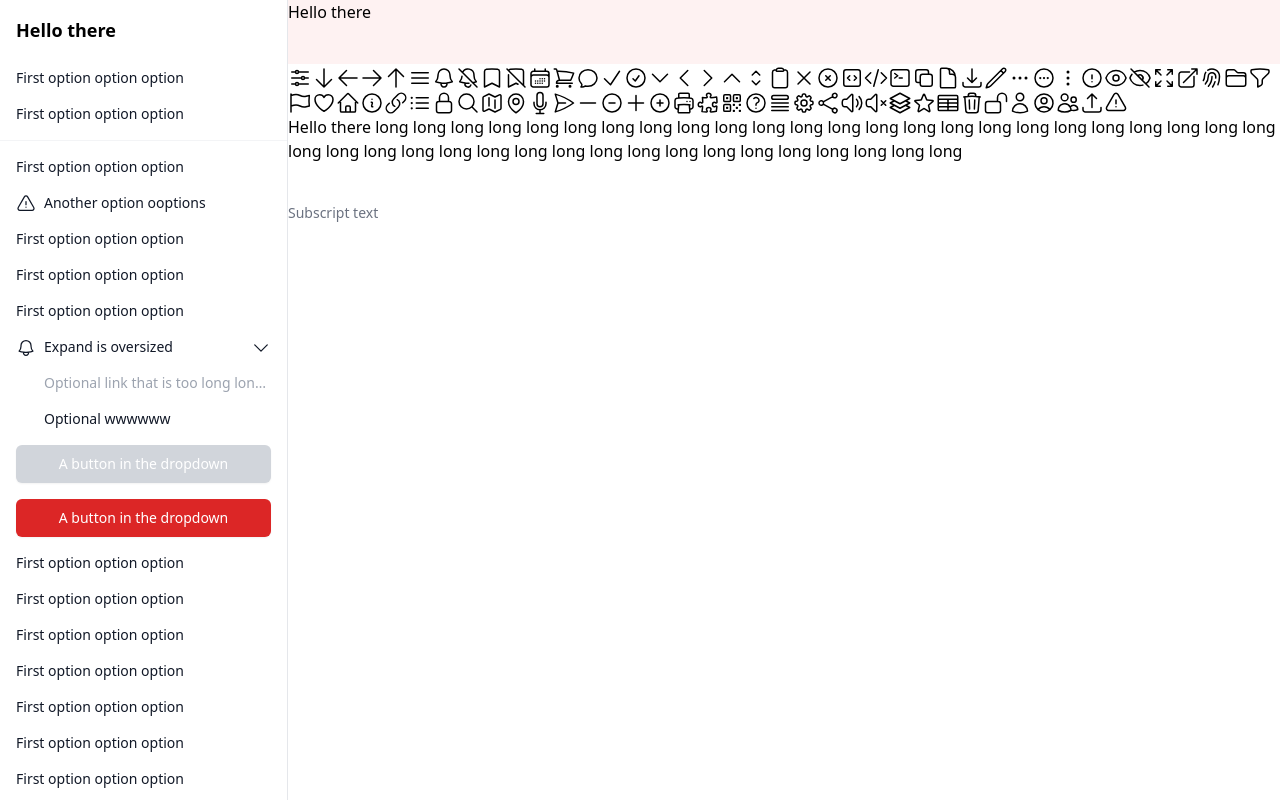
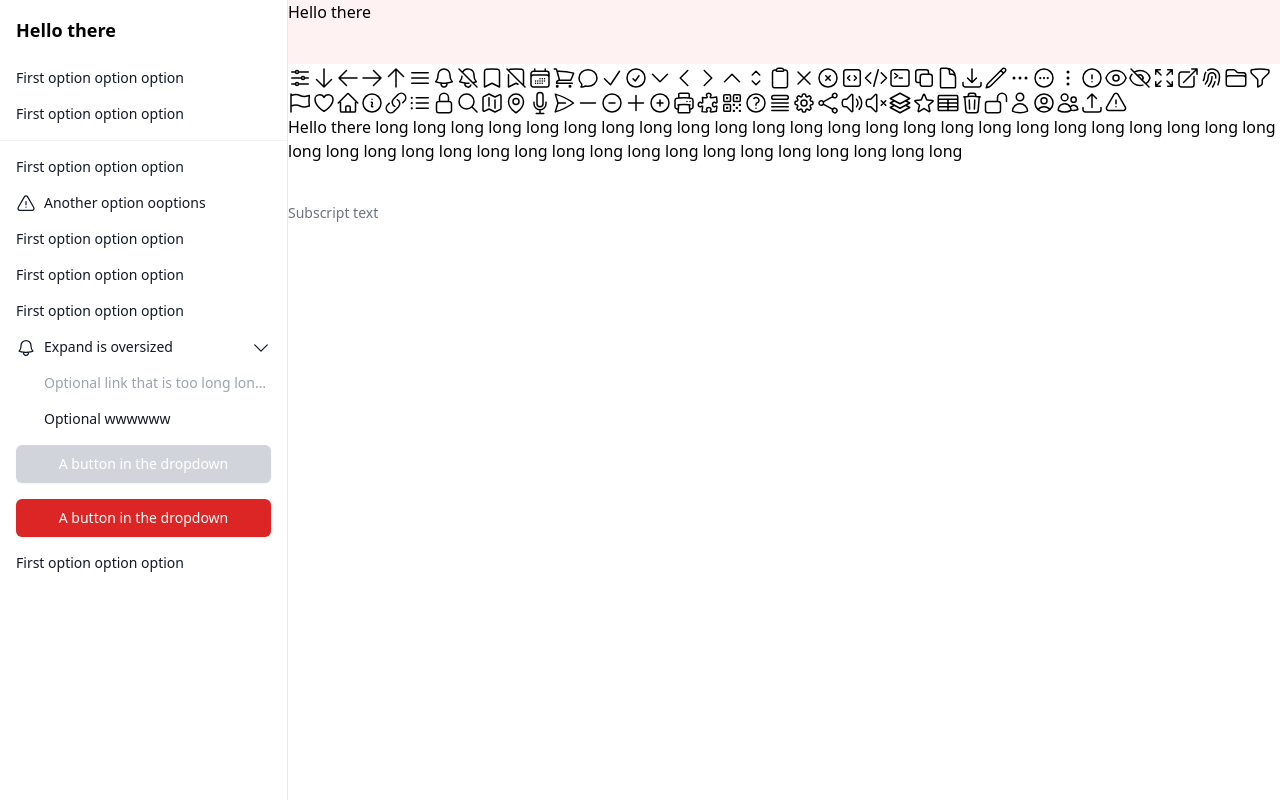
Before and after one commit to matthiebl/mtwui, a React (Vite) app: page / in a window 1280 px wide. Built offline with nearby package versions, Linux system fonts and the light colour scheme; a web font is replaced by a local one.

Commit message:
Set min height for sidebar too

```diff
--- a/src/App.tsx
+++ b/src/App.tsx
@@ -206,52 +206,4 @@ const menuItems: MenuItem[] = [
         type: 'link',
         label: 'First option option option',
     },
-    {
-        type: 'link',
-        label: 'First option option option',
-    },
-    {
-        type: 'link',
-        label: 'First option option option',
-    },
-    {
-        type: 'link',
-        label: 'First option option option',
-    },
-    {
-        type: 'link',
-        label: 'First option option option',
-    },
-    {
-        type: 'link',
-        label: 'First option option option',
-    },
-    {
-        type: 'link',
-        label: 'First option option option',
-    },
-    {
-        type: 'link',
-        label: 'First option option option',
-    },
-    {
-        type: 'link',
-        label: 'First option option option',
-    },
-    {
-        type: 'link',
-        label: 'First option option option',
-    },
-    {
-        type: 'link',
-        label: 'First option option option',
-    },
-    {
-        type: 'link',
-        label: 'First option option option',
-    },
-    {
-        type: 'link',
-        label: 'First option option option',
-    },
 ]
--- a/src/components/Sidebar.tsx
+++ b/src/components/Sidebar.tsx
@@ -14,7 +14,7 @@ export const Sidebar: React.FC<SidebarProps> = ({ title, children }) => {
     const widthStyles = 'hidden lg:block w-72'
     // 'w-48 md:w-52 lg:w-60 xl:w-72 2xl:w-80'
     return (
-        <div className={classNames('flex max-h-full flex-col overflow-hidden overflow-y-auto border-r border-gray-200 bg-white', widthStyles)}>
+        <div className={classNames('flex max-h-full min-h-full flex-col overflow-hidden overflow-y-auto border-r border-gray-200 bg-white', widthStyles)}>
             {title && (
                 <Box variant='h5' padding={{ x: 'lg', y: 'lg' }}>
                     {title}
```
